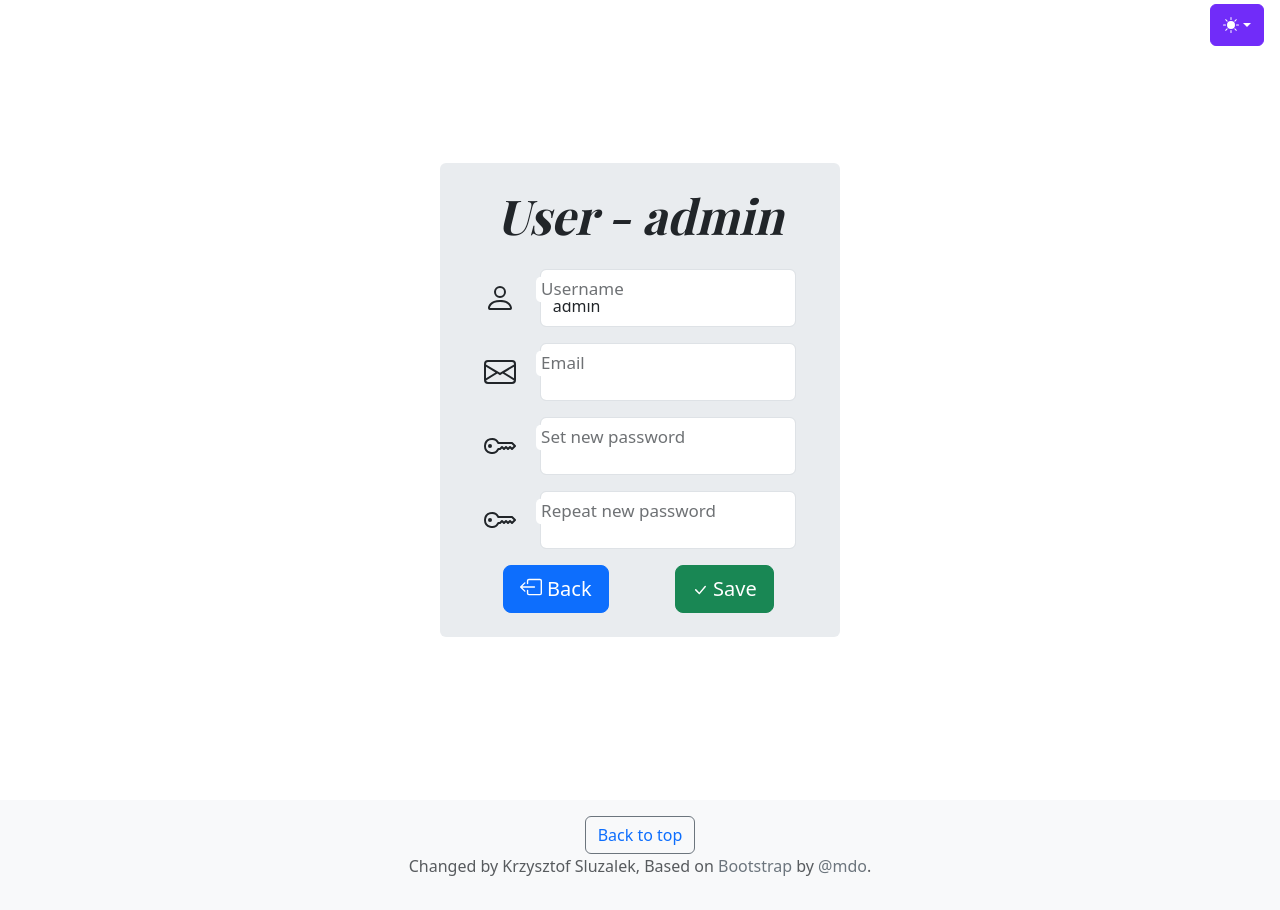
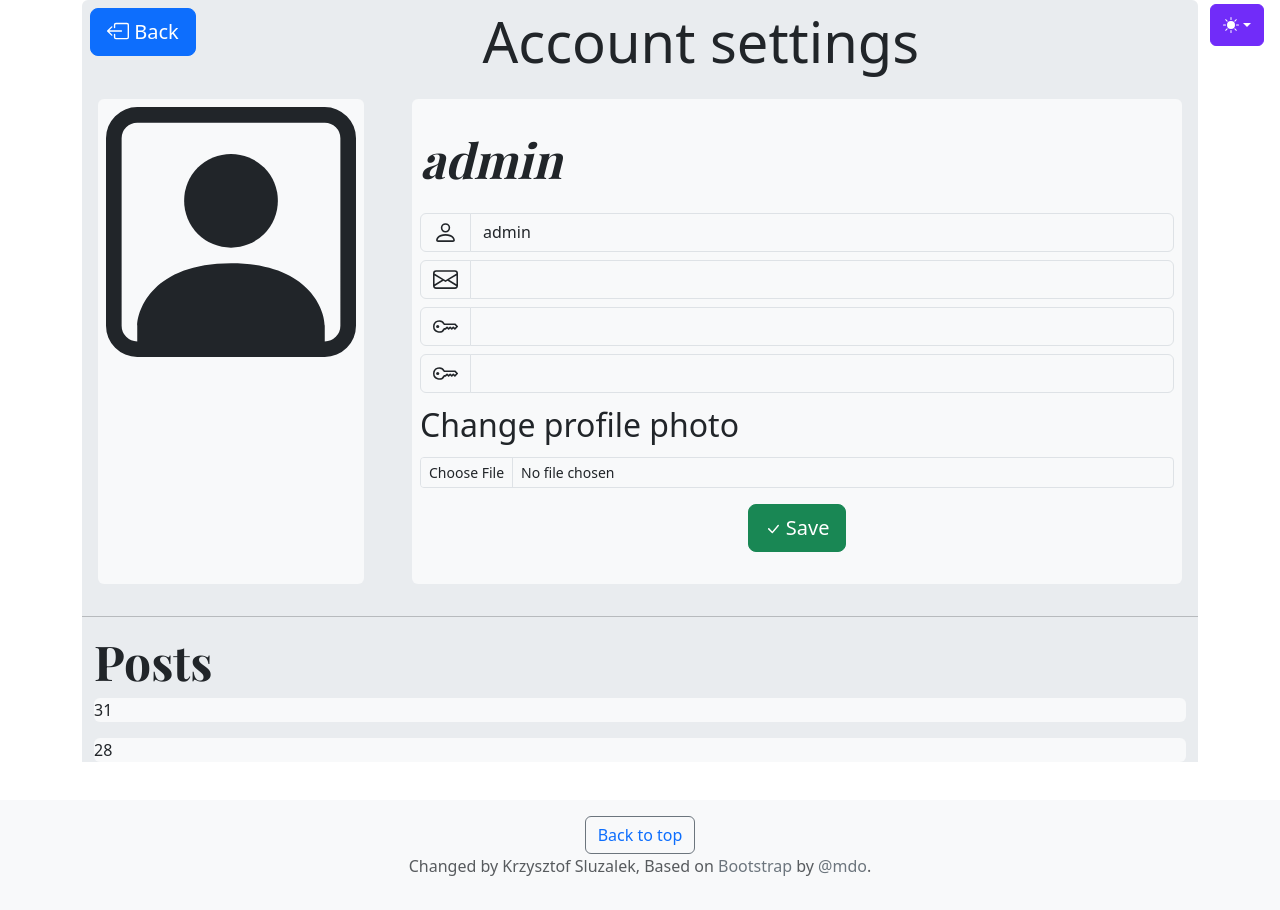
Before and after one commit to Vercixxx/Django-blog, a Django app: page /user/ in a window 1280 px wide. Run offline with Django 4.2, Linux system fonts and the light colour scheme; a user stored in the database is signed in; data comes from the database, SQL or seed files in the repository; both versions use the stored data as it was after the commit; parts of the project's set-up code (start-up, migrations or seed data) failed here and were passed over; some libraries are stand-ins or nearby versions.

Commit message:
Modified user profile site, added user image (without logic)

```diff
--- a/MyBlog/blog/templates/user/user_account.html
+++ b/MyBlog/blog/templates/user/user_account.html
@@ -14,9 +14,7 @@
     {% if user.is_authenticated %}
 
 
-    <main class="container">
-
-        <div class="container d-flex justify-content-center align-items-center min-vh-100">
+    <main class="container min-vh-100">
                 <!-- Error messages -->
                 {% if messages %}
                 {% for message in messages %}
@@ -32,87 +30,13 @@
 
 
         <!-- Profile container -->
-          <div class="row align-items-center">
-            <div class="col"></div> <!-- used for align -->
 
-            <div class="col-8 bg-body-secondary rounded text-center d-flex justify-content-center align-items-center fs-5" style="min-height: 50vh; min-width: 50vh;">
+            <div class="bg-body-secondary rounded">
 
-              <form method="POST" class="mx-auto mb-4">
-                {% csrf_token %}
+              <div class="d-flex">
 
-                <!-- Title -->
-                <h1 class="display-5 fst-italic my-4">User - {{ user.username }}</h1>
-
-                <!-- Username section -->
-                <div class="row mb-3">
-                  <!-- SVG image of user -->
-                  <div class="col-2 d-flex justify-content-center align-items-center">
-                    <svg xmlns="http://www.w3.org/2000/svg" width="32" height="32" fill="currentColor" class="bi bi-person" viewBox="0 0 16 16">
-                      <path d="M8 8a3 3 0 1 0 0-6 3 3 0 0 0 0 6Zm2-3a2 2 0 1 1-4 0 2 2 0 0 1 4 0Zm4 8c0 1-1 1-1 1H3s-1 0-1-1 1-4 6-4 6 3 6 4Zm-1-.004c-.001-.246-.154-.986-.832-1.664C11.516 10.68 10.289 10 8 10c-2.29 0-3.516.68-4.168 1.332-.678.678-.83 1.418-.832 1.664h10Z"/>
-                    </svg>
-                  </div>
-
-                  <!-- Input form for username -->
-                  <div class="col-10 form-floating d-flex justify-content-center align-items-center">
-                    <input type="text" class="form-control" name="username" maxlength="10" minlength="4" value="{{ user.username }}" />
-                    <label for="username" class="text-center">Username</label>
-                  </div>
-                </div>
-
-                <!-- Email section -->
-                <div class="row mb-3">
-                  <!-- SVG image of key -->
-                  <div class="col-2 d-flex justify-content-center align-items-center">
-                    <svg xmlns="http://www.w3.org/2000/svg" width="32" height="32" fill="currentColor" class="bi bi-envelope" viewBox="0 0 16 16">
-                        <path d="M0 4a2 2 0 0 1 2-2h12a2 2 0 0 1 2 2v8a2 2 0 0 1-2 2H2a2 2 0 0 1-2-2V4Zm2-1a1 1 0 0 0-1 1v.217l7 4.2 7-4.2V4a1 1 0 0 0-1-1H2Zm13 2.383-4.708 2.825L15 11.105V5.383Zm-.034 6.876-5.64-3.471L8 9.583l-1.326-.795-5.64 3.47A1 1 0 0 0 2 13h12a1 1 0 0 0 .966-.741ZM1 11.105l4.708-2.897L1 5.383v5.722Z"/>
-                      </svg>
-                  </div>
-
-                  <!-- Input form for email -->
-                  <div class="col-10 form-floating d-flex justify-content-center align-items-center">
-                    <input type="email" class="form-control" name="email" value="{{ user.email }}" />
-                    <label for="email" class="text-center">Email</label>
-                  </div>
-                </div>
-
-                <!-- Password section -->
-                <div class="row mb-3">
-                    <!-- SVG image of key -->
-                    <div class="col-2 d-flex justify-content-center align-items-center">
-                    <svg xmlns="http://www.w3.org/2000/svg" width="32" height="32" fill="currentColor" class="bi bi-key" viewBox="0 0 16 16">
-                        <path d="M0 8a4 4 0 0 1 7.465-2H14a.5.5 0 0 1 .354.146l1.5 1.5a.5.5 0 0 1 0 .708l-1.5 1.5a.5.5 0 0 1-.708 0L13 9.207l-.646.647a.5.5 0 0 1-.708 0L11 9.207l-.646.647a.5.5 0 0 1-.708 0L9 9.207l-.646.647A.5.5 0 0 1 8 10h-.535A4 4 0 0 1 0 8zm4-3a3 3 0 1 0 2.712 4.285A.5.5 0 0 1 7.163 9h.63l.853-.854a.5.5 0 0 1 .708 0l.646.647.646-.647a.5.5 0 0 1 .708 0l.646.647.646-.647a.5.5 0 0 1 .708 0l.646.647.793-.793-1-1h-6.63a.5.5 0 0 1-.451-.285A3 3 0 0 0 4 5z"/>
-                        <path d="M4 8a1 1 0 1 1-2 0 1 1 0 0 1 2 0z"/>
-                    </svg>
-                    </div>
-                    <!-- Input form for password -->
-                    <div class="col-10 form-floating d-flex justify-content-center align-items-center">
-                    <input type="password" class="form-control" name="password1" >
-                    <label for="password1" class="text-center">Set new password</label>
-                    </div>
-                </div>
-
-
-                <!-- Repeat password section -->
-                <div class="row mb-3">
-                    <!-- SVG image of key -->
-                    <div class="col-2 d-flex justify-content-center align-items-center">
-                    <svg xmlns="http://www.w3.org/2000/svg" width="32" height="32" fill="currentColor" class="bi bi-key" viewBox="0 0 16 16">
-                        <path d="M0 8a4 4 0 0 1 7.465-2H14a.5.5 0 0 1 .354.146l1.5 1.5a.5.5 0 0 1 0 .708l-1.5 1.5a.5.5 0 0 1-.708 0L13 9.207l-.646.647a.5.5 0 0 1-.708 0L11 9.207l-.646.647a.5.5 0 0 1-.708 0L9 9.207l-.646.647A.5.5 0 0 1 8 10h-.535A4 4 0 0 1 0 8zm4-3a3 3 0 1 0 2.712 4.285A.5.5 0 0 1 7.163 9h.63l.853-.854a.5.5 0 0 1 .708 0l.646.647.646-.647a.5.5 0 0 1 .708 0l.646.647.646-.647a.5.5 0 0 1 .708 0l.646.647.793-.793-1-1h-6.63a.5.5 0 0 1-.451-.285A3 3 0 0 0 4 5z"/>
-                        <path d="M4 8a1 1 0 1 1-2 0 1 1 0 0 1 2 0z"/>
-                    </svg>
-                    </div>
-                    <!-- Input form for password -->
-                    <div class="col-10 form-floating d-flex justify-content-center align-items-center">
-                    <input type="password" class="form-control" name="password2">
-                    <label for="password1" class="text-center">Repeat new password</label>
-                    </div>
-                </div>
-
-
-
-                <!-- Submit button section -->
-                <div class="row mt-3">
-                  <div class="col d-flex justify-content-center align-items-center">
+                <!-- Go back button -->
+                <div class="p-2 ">
                   <button type="button" class="btn btn-primary btn-lg" id="homeButton">
                     <svg xmlns="http://www.w3.org/2000/svg" width="22" height="22" fill="currentColor" class="bi bi-box-arrow-left" viewBox="0 0 16 16">
                       <path fill-rule="evenodd" d="M6 12.5a.5.5 0 0 0 .5.5h8a.5.5 0 0 0 .5-.5v-9a.5.5 0 0 0-.5-.5h-8a.5.5 0 0 0-.5.5v2a.5.5 0 0 1-1 0v-2A1.5 1.5 0 0 1 6.5 2h8A1.5 1.5 0 0 1 16 3.5v9a1.5 1.5 0 0 1-1.5 1.5h-8A1.5 1.5 0 0 1 5 12.5v-2a.5.5 0 0 1 1 0v2z"/>
@@ -121,8 +45,83 @@
                       Back
                   </button>
                 </div>
+                <div class="p-2 flex-grow-1 display-4 text-center">
+                    Account settings
+                </div>
+              </div>
 
-                  <!-- save button -->
+
+
+              <div class="d-flex justify-content-between gap-0 column-gap-5 p-3 rounded">
+                <!-- User image -->
+                <div class="p-2 bg-body-tertiary display-1 rounded">
+                  <svg xmlns="http://www.w3.org/2000/svg" width="250" height="250" fill="currentColor" class="bi bi-person-square" viewBox="0 0 16 16">
+                    <path d="M11 6a3 3 0 1 1-6 0 3 3 0 0 1 6 0z"/>
+                    <path d="M2 0a2 2 0 0 0-2 2v12a2 2 0 0 0 2 2h12a2 2 0 0 0 2-2V2a2 2 0 0 0-2-2H2zm12 1a1 1 0 0 1 1 1v12a1 1 0 0 1-1 1v-1c0-1-1-4-6-4s-6 3-6 4v1a1 1 0 0 1-1-1V2a1 1 0 0 1 1-1h12z"/>
+                  </svg>
+                </div>
+
+                <div class="p-2 flex-grow-1 bg-body-tertiary rounded">
+                  <form method="POST" class="mx-auto mb-4">
+                    {% csrf_token %}
+                    <!-- Title -->
+                    <h1 class="display-5 fst-italic my-4">{{ user.username }}</h1>
+
+                    <!-- Username -->
+                    <div class="input-group mb-2 d-flex justify-content-start">
+                      <span class="input-group-text">
+                        <svg xmlns="http://www.w3.org/2000/svg" width="25" height="25" fill="currentColor" class="bi bi-person" viewBox="0 0 16 16">
+                          <path d="M8 8a3 3 0 1 0 0-6 3 3 0 0 0 0 6Zm2-3a2 2 0 1 1-4 0 2 2 0 0 1 4 0Zm4 8c0 1-1 1-1 1H3s-1 0-1-1 1-4 6-4 6 3 6 4Zm-1-.004c-.001-.246-.154-.986-.832-1.664C11.516 10.68 10.289 10 8 10c-2.29 0-3.516.68-4.168 1.332-.678.678-.83 1.418-.832 1.664h10Z"/>
+                        </svg>
+                      </span>
+
+                      <input type="text" class="form-control bg-body-tertiary" name="username" value="{{ user.username }}" min="4" max="10" />
+                    </div>
+
+                    <!-- Email -->
+                    <div class="input-group mb-2 d-flex justify-content-start">
+                      <span class="input-group-text">
+                        <svg xmlns="http://www.w3.org/2000/svg" width="25" height="25" fill="currentColor" class="bi bi-envelope" viewBox="0 0 16 16">
+                          <path d="M0 4a2 2 0 0 1 2-2h12a2 2 0 0 1 2 2v8a2 2 0 0 1-2 2H2a2 2 0 0 1-2-2V4Zm2-1a1 1 0 0 0-1 1v.217l7 4.2 7-4.2V4a1 1 0 0 0-1-1H2Zm13 2.383-4.708 2.825L15 11.105V5.383Zm-.034 6.876-5.64-3.471L8 9.583l-1.326-.795-5.64 3.47A1 1 0 0 0 2 13h12a1 1 0 0 0 .966-.741ZM1 11.105l4.708-2.897L1 5.383v5.722Z"/>
+                        </svg>
+                      </span>
+
+                      <input type="email" class="form-control bg-body-tertiary" name="email" value="{{ user.email }}" />
+                    </div>
+
+
+                    <!-- Password -->
+                    <div class="input-group mb-2 d-flex justify-content-start">
+                      <span class="input-group-text">
+                        <svg xmlns="http://www.w3.org/2000/svg" width="25" height="25" fill="currentColor" class="bi bi-key" viewBox="0 0 16 16">
+                          <path d="M0 8a4 4 0 0 1 7.465-2H14a.5.5 0 0 1 .354.146l1.5 1.5a.5.5 0 0 1 0 .708l-1.5 1.5a.5.5 0 0 1-.708 0L13 9.207l-.646.647a.5.5 0 0 1-.708 0L11 9.207l-.646.647a.5.5 0 0 1-.708 0L9 9.207l-.646.647A.5.5 0 0 1 8 10h-.535A4 4 0 0 1 0 8zm4-3a3 3 0 1 0 2.712 4.285A.5.5 0 0 1 7.163 9h.63l.853-.854a.5.5 0 0 1 .708 0l.646.647.646-.647a.5.5 0 0 1 .708 0l.646.647.646-.647a.5.5 0 0 1 .708 0l.646.647.793-.793-1-1h-6.63a.5.5 0 0 1-.451-.285A3 3 0 0 0 4 5z"/>
+                          <path d="M4 8a1 1 0 1 1-2 0 1 1 0 0 1 2 0z"/>
+                      </svg>
+                      </span>
+
+                      <input type="password" class="form-control bg-body-tertiary" name="password1" />
+                    </div>
+
+
+                    <!-- Repeat password -->
+                    <div class="input-group mb-2 d-flex justify-content-start">
+                      <span class="input-group-text">
+                        <svg xmlns="http://www.w3.org/2000/svg" width="25" height="25" fill="currentColor" class="bi bi-key" viewBox="0 0 16 16">
+                          <path d="M0 8a4 4 0 0 1 7.465-2H14a.5.5 0 0 1 .354.146l1.5 1.5a.5.5 0 0 1 0 .708l-1.5 1.5a.5.5 0 0 1-.708 0L13 9.207l-.646.647a.5.5 0 0 1-.708 0L11 9.207l-.646.647a.5.5 0 0 1-.708 0L9 9.207l-.646.647A.5.5 0 0 1 8 10h-.535A4 4 0 0 1 0 8zm4-3a3 3 0 1 0 2.712 4.285A.5.5 0 0 1 7.163 9h.63l.853-.854a.5.5 0 0 1 .708 0l.646.647.646-.647a.5.5 0 0 1 .708 0l.646.647.646-.647a.5.5 0 0 1 .708 0l.646.647.793-.793-1-1h-6.63a.5.5 0 0 1-.451-.285A3 3 0 0 0 4 5z"/>
+                          <path d="M4 8a1 1 0 1 1-2 0 1 1 0 0 1 2 0z"/>
+                      </svg>
+                      </span>
+
+                      <input type="password" class="form-control bg-body-tertiary" name="password2" />
+                    </div>
+
+                    <!-- Profile picture upload -->
+                    <div class="mb-3">
+                      <label for="formFileSm" class="form-label fs-2">Change profile photo</label>
+                      <input class="form-control form-control-sm bg-body-tertiary" id="formFileSm" name="profile_picture" type="file" accept=".jpg,.png">
+                    </div>
+
+                    <!-- Save button -->
                     <div class="col d-flex justify-content-center align-items-center">
                       <button type="submit" class="btn btn-success btn-lg" data-bs-toggle="modal" data-bs-target="#error_modal">
                           <svg xmlns="http://www.w3.org/2000/svg" width="16" height="16" fill="currentColor" class="bi bi-check-lg" viewBox="0 0 16 16">
@@ -131,14 +130,26 @@
                           Save
                       </button>
                     </div>
-                </div>
+
 
                   </form>
                 </div>
+              </div>
 
-            <div class="col"></div> <!-- used for align -->
+
+  <hr>
+
+      <div class="container bg-body-secondary">
+        <h1 class="display-5">Posts</h1>
+        {% for post in posts %}
+          <div class="bg-body-tertiary rounded mb-3">
+            {{post.id}}
           </div>
+        {% endfor %}
       </div>
+
+    </div>
+
 
   </main>
 
--- a/MyBlog/users/views.py
+++ b/MyBlog/users/views.py
@@ -26,6 +26,14 @@ from django.core.mail import EmailMessage
 from .tokens import account_activation_token, recover_password_token
 from django.urls import reverse
 
+
+# UserPosts models
+from posts.models import Post
+from posts.models import PostsThumbs
+from comments.models import Comment
+
+# DB
+from django.db.models import Q
 
 def user_not_authenticated(view_func):
     @wraps(view_func)
@@ -78,6 +86,7 @@ def account_activation_message(request, user, to_mail):
         mesasge = f"An error occured when sending email to <b>{to_mail}</b>, check if you typed correct email."
         return messages.error(request, mark_safe(message))
 
+
 def update_password(request):
 
     if request.method == 'POST':
@@ -95,7 +104,6 @@ def update_password(request):
 
             if validated_pass:
                 user.set_password(new_password1)
-                update_session_auth_hash(request, user)
                 messages.info(request, 'Password changed sucesfully!' )
                 user.save()
 
@@ -142,8 +150,6 @@ def password_recovery(request, uibd64, token):
     else:
         messages.error(request, f'Link is invalid')
         return redirect('login_view')
-
-
 
 
 def password_recovery_message(request, user, to_mail):
@@ -266,58 +272,61 @@ def logout_user(request):
 
 @login_required(login_url='/user/login.html')
 def user_account(request):
+    if request.method == 'POST':
+        user = request.user
+        new_username = request.POST.get("username")
+        new_email = request.POST.get('email')
+        new_password1 = request.POST.get("password1")
+        new_password2 = request.POST.get("password2")
 
-    if not request.user.is_authenticated:
-        messages.info(request, 'Access denied, log in first!')
-        return redirect('login_view')
+        # check if username is unique
+        if new_username and new_username != user.username:
+            if User.objects.filter(username=new_username).exists():
+                context = {
+                    'error_message': 'Username already exists!',
+                }
+            else:
+                user.username = new_username
+                context = {
+                    'success_message': 'Username changed!',
+                }
+
+        # Setting new email
+        if new_email and new_email != user.email:
+            user.email = new_email
+            context = {
+                'success_message': 'Email changed!',
+            }
+
+        # New password logic
+        if new_password1:
+            if new_password1 == new_password2:
+                validated_pass = is_password_valid(new_password1)
+                if validated_pass is True:
+                    user.set_password(new_password1)
+                    context = {
+                        'success_message': 'Password changed successfully!',
+                    }
+                else:
+                    context = {
+                        'error_message': ''.join(validated_pass),
+                    }
+            else:
+                context = {
+                    'error_message': "Passwords are different",
+                }
+
+        user.save()
+
+        return render(request, 'user/user_account.html', context)
 
     else:
-        if request.method == 'POST':
-            user_id = request.user.id
-
-            new_username = request.POST["username"]
-            new_email = request.POST['email']
-            new_password1 = request.POST["password1"]
-            new_password2 = request.POST["password2"]
-
-            user = User.objects.get(id=user_id)
-
-            # check if username is unique
-            if new_username != user.username:
-                if User.objects.filter(username=new_username).exists():
-                    messages.info(request, 'Username already exist!')
-                else:
-                    user.username = new_username
-
-
-            # Setting new email
-            if new_email != user.email:
-                user.email = new_email
-
-            # New password logic:
-            if len(new_password1) > 0:
-                if new_password1 == new_password2:
-
-                    validated_pass = is_password_valid(new_password1)
-
-                    if validated_pass is True:
-                        user.set_password(new_password1)
-                        update_session_auth_hash(request, user)
-                        messages.info(request, 'Password changed sucesfully!' )
-                    else:
-                        output = ''.join(validated_pass)
-                        messages.info(request, output )
-
-                else:
-                    messages.info(request, "Passwords are different" )
-
-
-
-            user.save()
-
-            return redirect('user_account')
-
-        return render(request, 'user/user_account.html')
+        user_id = request.user.id
+        posts = Post.objects.filter(author_id=user_id).order_by('-posted_date')
+        data = {
+            'posts': posts
+        }
+        return render(request, 'user/user_account.html', data)
 
 def is_password_valid(new_password1):
     try:
```
Also changed, not shown: MyBlog/db.sqlite3. Lines whose indentation alone changed are shown as unchanged.
